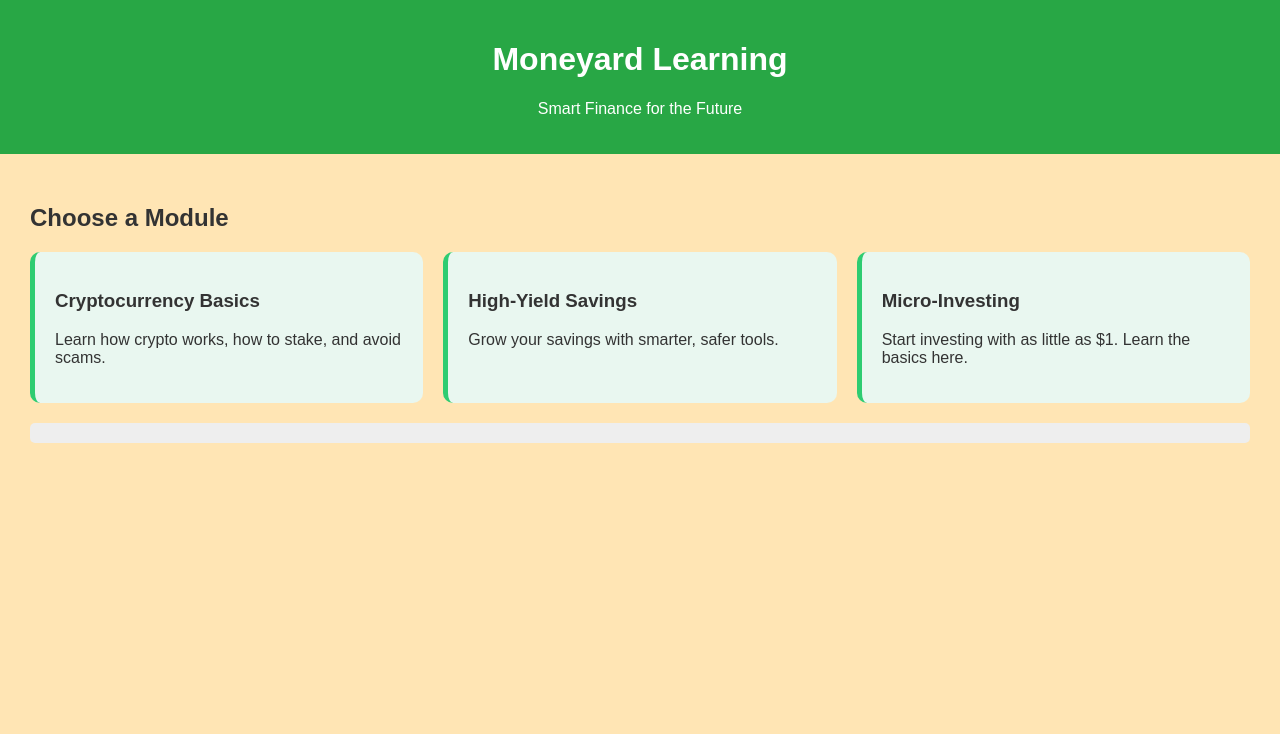
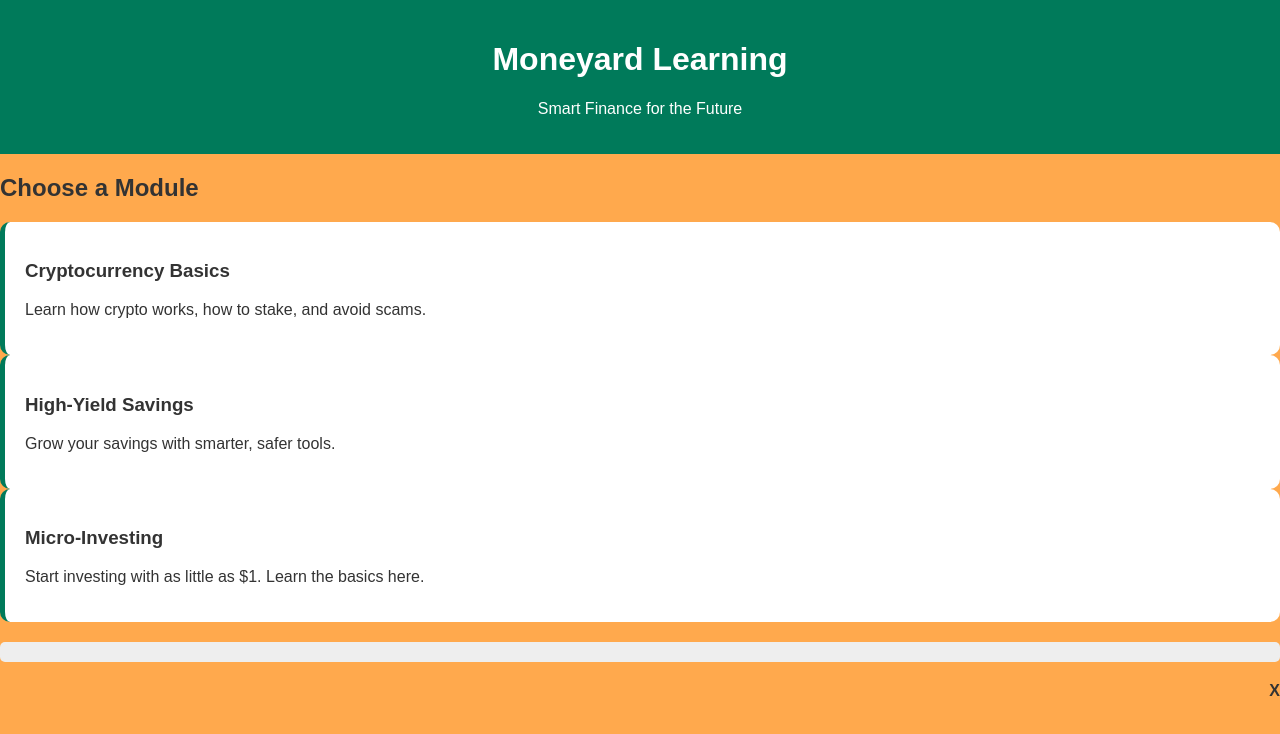
Before and after one commit to Moneyard/Moneyard-Crypto-Staking, a website: page public/moneyard-learning.html in a window 1280 px wide. Drawn offline with Linux system fonts and the light colour scheme.

Commit message:
Update moneyard-learning.html

```diff
--- a/public/moneyard-learning.html
+++ b/public/moneyard-learning.html
@@ -8,36 +8,32 @@
     body {
   font-family: Arial, sans-serif;
   margin: 0;
-  background: #ffe5b4; /* warm orange background */
+  background-color: #FFA94D !important; /* warm orange */
   color: #333;
 }
+
 header {
-  background-color: #28a745; /* green header */
+  background-color: #007a5a; /* deep green header */
   color: white;
   padding: 20px;
   text-align: center;
 }
-    .learn-container {
-      padding: 30px;
-    }
-    .learn-modules {
-      display: flex;
-      gap: 20px;
-      flex-wrap: wrap;
-    }
+
 .learn-card {
   flex: 1;
   min-width: 250px;
-      background: #e9f7f0;
-      border-left: 5px solid #2ecc71; /* Green border */
+  background: white; /* module card color */
+  border-left: 5px solid #007a5a;
   padding: 20px;
   border-radius: 10px;
   cursor: pointer;
   transition: transform 0.2s;
 }
+
 .learn-card:hover {
   transform: scale(1.02);
-      background: #d2f2e5;
+  background: #f0f0f0;
+}
     }
     #lessonModal {
       display: none;
```
Lines whose indentation alone changed are shown as unchanged.
